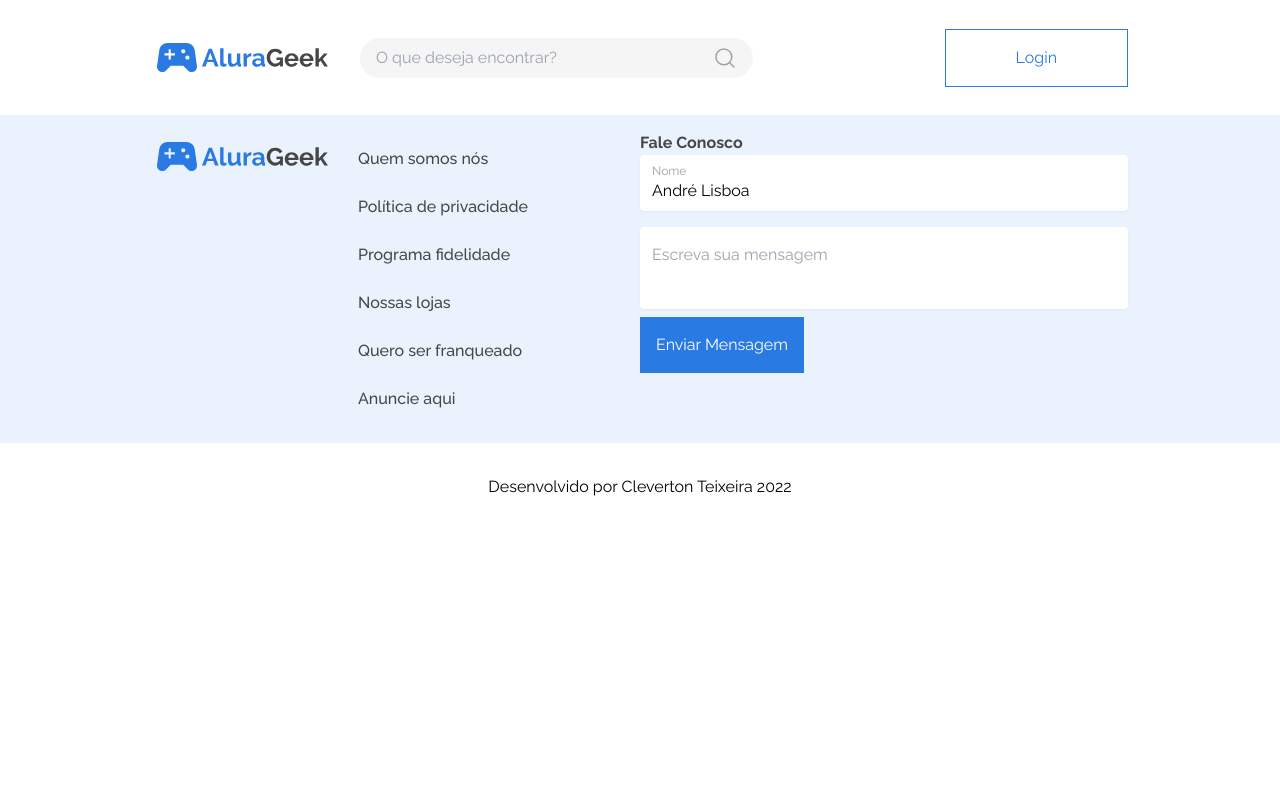
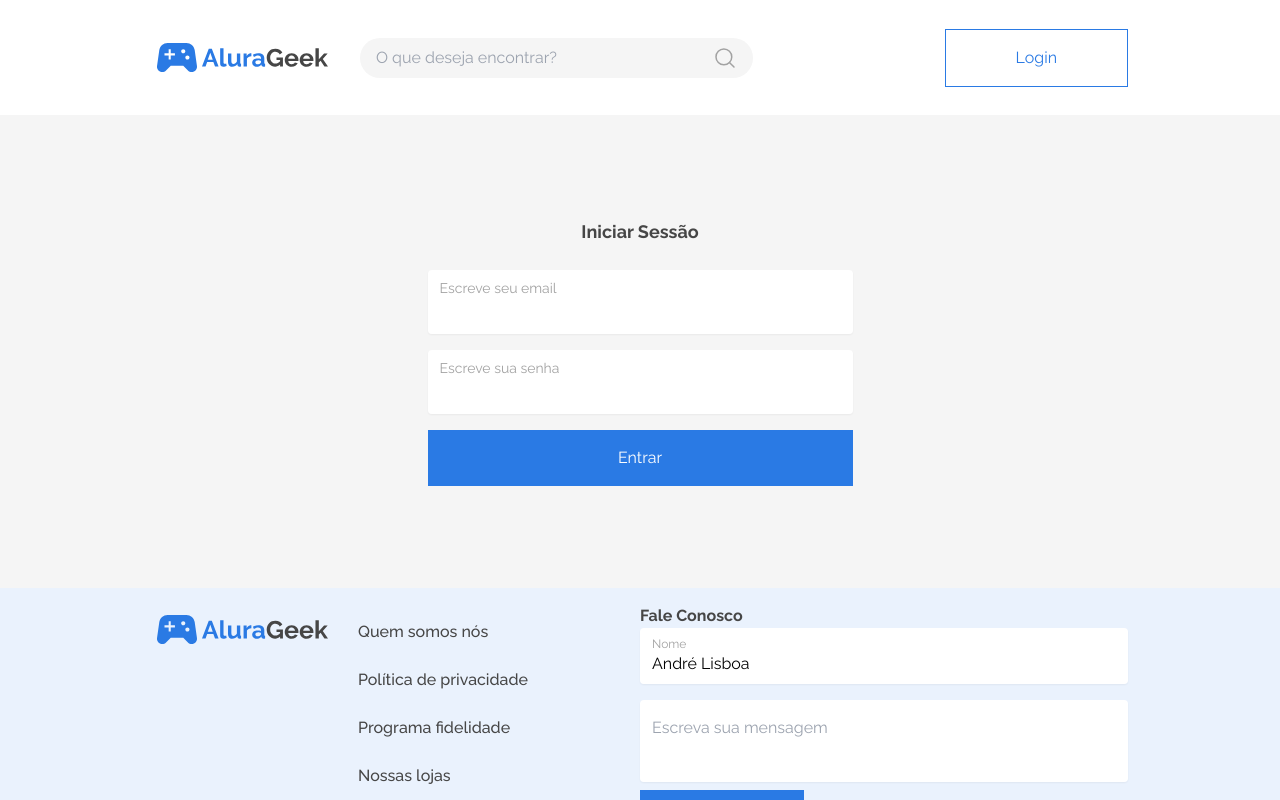
Before and after one commit to ClevertonS/Alura-Geek-Store, a React (Vite) app in the folder web/: page /login in a window 1280 px wide. Shown: the top 800 px of the page. Built offline with nearby package versions, Linux system fonts and the light colour scheme.

Commit message:
Config Axios

```diff
--- a/web/package.json
+++ b/web/package.json
@@ -8,6 +8,7 @@
     "preview": "vite preview"
   },
   "dependencies": {
+    "axios": "^0.27.2",
     "phosphor-react": "^1.4.1",
     "react": "^18.0.0",
     "react-dom": "^18.0.0",
--- a/web/src/App.tsx
+++ b/web/src/App.tsx
@@ -6,6 +6,7 @@ import { Footer } from './components/footer';
 import { Header } from './components/header';
 import { Category } from './pages/category';
 import { Emphasis } from './pages/category/emphasis';
+import { Login } from './pages/login';
 import { CreateProduct } from './pages/productCreator';
 
 function App() {
@@ -24,6 +25,7 @@ function App() {
             }
           />
           <Route path="/create" element={<CreateProduct />} />
+          <Route path="/login" element={<Login />} />
         </Route>
       </Routes>
       <Footer />
--- a/web/src/components/footer/index.tsx
+++ b/web/src/components/footer/index.tsx
@@ -1,4 +1,5 @@
 import React from 'react';
+import { Link } from 'react-router-dom';
 
 import logo from '../../assets/Logo.svg';
 import { Form } from './form';
@@ -9,7 +10,9 @@ export function Footer() {
     <footer className="container-Items flex flex-col items-center bg-blue-10 sm:flex-row sm:justify-between">
       <div className="sm:flex sm:flex-col xl:w-1/2 xl:flex-row xl:justify-between">
         <div>
-          <img src={logo} alt="Logo Alura Geek" className="w-[176px]" />
+          <Link to="/">
+            <img src={logo} alt="Logo Alura Geek" className="w-[176px]" />
+          </Link>
         </div>
         <Links />
       </div>
--- a/web/src/components/header/index.tsx
+++ b/web/src/components/header/index.tsx
@@ -1,5 +1,6 @@
 import { MagnifyingGlass } from 'phosphor-react';
 import React from 'react';
+import { Link } from 'react-router-dom';
 
 import logo from '../../assets/Logo.svg';
 import { SearchBar } from './searchBar';
@@ -8,15 +9,19 @@ export function Header() {
   return (
     <header className="container-Items flex h-[72px] items-center justify-between xl:h-[115px] ">
       <div className="flex items-center sm:w-full">
+        <Link to="/">
           <img src={logo} alt="Logo Alura Geek" className="w-[100px] sm:mr-8 lg:w-[176px]" />
+        </Link>
         <SearchBar />
       </div>
+      <Link to="/login">
         <button
           type="button"
           className="btn-secundary px-[47.5px] py-3 sm:px-16 lg:px-[70px] lg:py-4 "
         >
           Login
         </button>
+      </Link>
       <a href="teste">
         <MagnifyingGlass size={24} color="#464646" weight="bold" className="sm:hidden" />
       </a>
--- a/web/src/pages/category/index.tsx
+++ b/web/src/pages/category/index.tsx
@@ -9,12 +9,12 @@ export function Category() {
       <div className="flex items-center justify-between sm:py-4 xl:pt-12">
         <h3 className="subTitle">Star Wars</h3>
         <a href="Testando1-2-3" className="flex items-center">
-          <p className="text-blue-100 text-sm font-bold pr-3 sm:text-base">Ver tudo</p>
+          <p className="pr-3 text-sm font-bold text-blue-100 sm:text-base">Ver tudo</p>
           <ArrowRight
             size={24}
             color="#2A7AE4"
             weight="bold"
-            className="w-4 h-4 sm:w-auto sm:h-auto"
+            className="h-4 w-4 sm:h-auto sm:w-auto"
           />
         </a>
       </div>
--- /dev/null
+++ b/web/src/pages/login/index.tsx
@@ -0,0 +1,22 @@
+import React from 'react';
+
+export function Login() {
+  return (
+    <section className="flex h-[473px] flex-row items-center justify-center bg-black-5">
+      <form action="" className="flex w-full flex-col items-center self-center lg:max-w-[425px]">
+        <h2 className=" mb-6 text-lg font-bold text-black-100">Iniciar Sessão</h2>
+        <fieldset className="input-container mb-4 h-16 w-full px-3 py-2 md:max-w-[559px]">
+          <p className="text-sm text-black-50">Escreve seu email</p>
+          <input type="email" className="w-full outline-none md:max-w-[559px]" />
+        </fieldset>
+        <fieldset className="input-container mb-4 h-16 w-full px-3 py-2 md:max-w-[559px]">
+          <p className="text-sm text-black-50">Escreve sua senha</p>
+          <input type="password" className="w-full outline-none md:max-w-[559px]" />
+        </fieldset>
+        <button type="submit" className="btn-primary w-full">
+          Entrar
+        </button>
+      </form>
+    </section>
+  );
+}
--- a/web/src/pages/productCreator/index.tsx
+++ b/web/src/pages/productCreator/index.tsx
@@ -1,3 +1,4 @@
+import axios from 'axios';
 import React, { useState } from 'react';
 
 import { ProductDescription } from './productDescription';
@@ -14,12 +15,27 @@ export function CreateProduct() {
   const [image, setImage] = useState<string | undefined>('');
   const [category, setCategory] = useState<string>('');
 
-  console.log(category);
+  function onSubmitFrom(event: React.FormEvent<HTMLFormElement>) {
+    event.preventDefault();
+    axios
+      .post('http://localhost:4000/product', {
+        title: name,
+        category,
+        productImage: image,
+        description,
+        price,
+      })
+      .then(() => {
+        console.log('Produto cadastrado com sucesso');
+      })
+      .catch((error) => console.log(error));
+  }
+
   return (
     <section className="container-Items bg-black-5">
       <div className="m-auto flex flex-col md:max-w-[559px]">
         <h2 className="subTitle pb-4">Adcionar novo produto</h2>
-        <form action="submit" className="flex flex-col items-center">
+        <form action="submit" onSubmit={onSubmitFrom} className="flex flex-col items-center">
           <NameProduct name={name} setName={setName} />
           <div className="flex w-full md:max-w-[559px]">
             <ProductPrice setPrice={setPrice} />
--- a/web/src/pages/productCreator/productDescription/index.tsx
+++ b/web/src/pages/productCreator/productDescription/index.tsx
@@ -14,6 +14,7 @@ export function ProductDescription({ description, setDescription }: IProductDesc
         onChange={(event) => setDescription(event.target.value)}
         value={description}
         className="w-full pb-[30px] outline-none"
+        required
       />
     </fieldset>
   );
--- a/web/src/pages/productCreator/productName/index.tsx
+++ b/web/src/pages/productCreator/productName/index.tsx
@@ -14,6 +14,7 @@ export function NameProduct({ name, setName }: IProductName) {
         value={name}
         onChange={(event) => setName(event.target.value)}
         className="w-full outline-none md:max-w-[559px]"
+        required
       />
     </fieldset>
   );
--- a/web/src/pages/productCreator/productPrice/index.tsx
+++ b/web/src/pages/productCreator/productPrice/index.tsx
@@ -17,6 +17,7 @@ export function ProductPrice({ setPrice }: IProductPrice) {
         decimalScale={2}
         decimalSeparator=","
         prefix="R$ "
+        required
         onValueChange={(values) => {
           const { formattedValue, floatValue } = values;
           setPrice(floatValue);
--- a/web/src/pages/productCreator/selectCategory/index.tsx
+++ b/web/src/pages/productCreator/selectCategory/index.tsx
@@ -8,7 +8,7 @@ interface ICateogry {
 
 export function SelectCategory({ category, setCategory }: ICateogry) {
   const [open, setOpen] = useState(false);
-  const teste2 = 'teste';
+  const teste2 = 'Consoles';
 
   function handleClick() {
     setOpen(true);
--- a/web/src/pages/productCreator/selectImage/index.tsx
+++ b/web/src/pages/productCreator/selectImage/index.tsx
@@ -24,6 +24,7 @@ export function SelectImage({ setImage }: ISelectImage) {
           type="file"
           accept=".png, .jpeg, .jpg, .gif"
           className="absolute left-0 top-0 h-14 w-full cursor-pointer opacity-0"
+          required
           onChange={(event: React.FormEvent) => {
             const target = event.target as HTMLInputElement;
             const file: File = (target.files as FileList)[0];
```
Also changed, not shown: 1 other file (tests, documents, lock files or other folders). Lines whose indentation alone changed are shown as unchanged.
